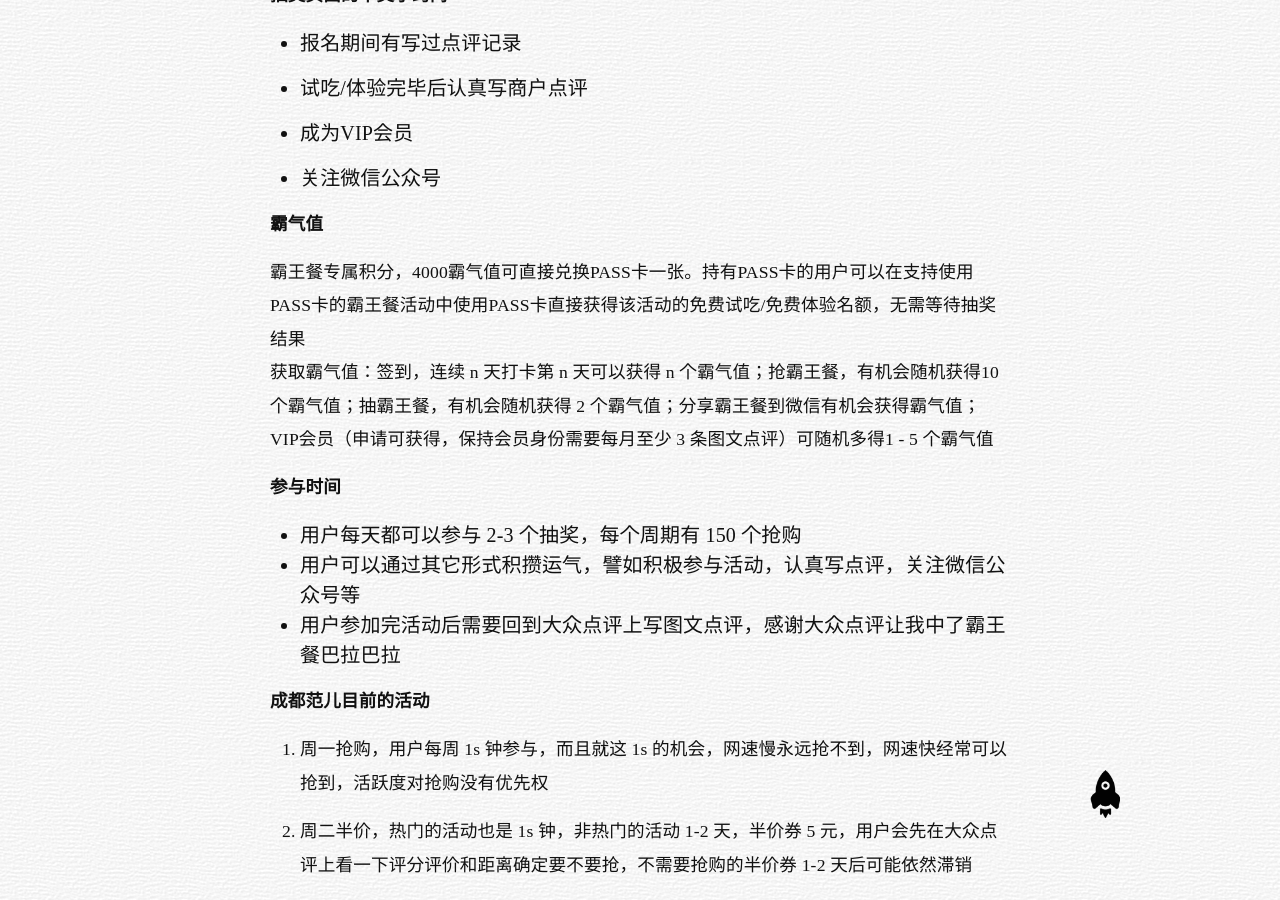
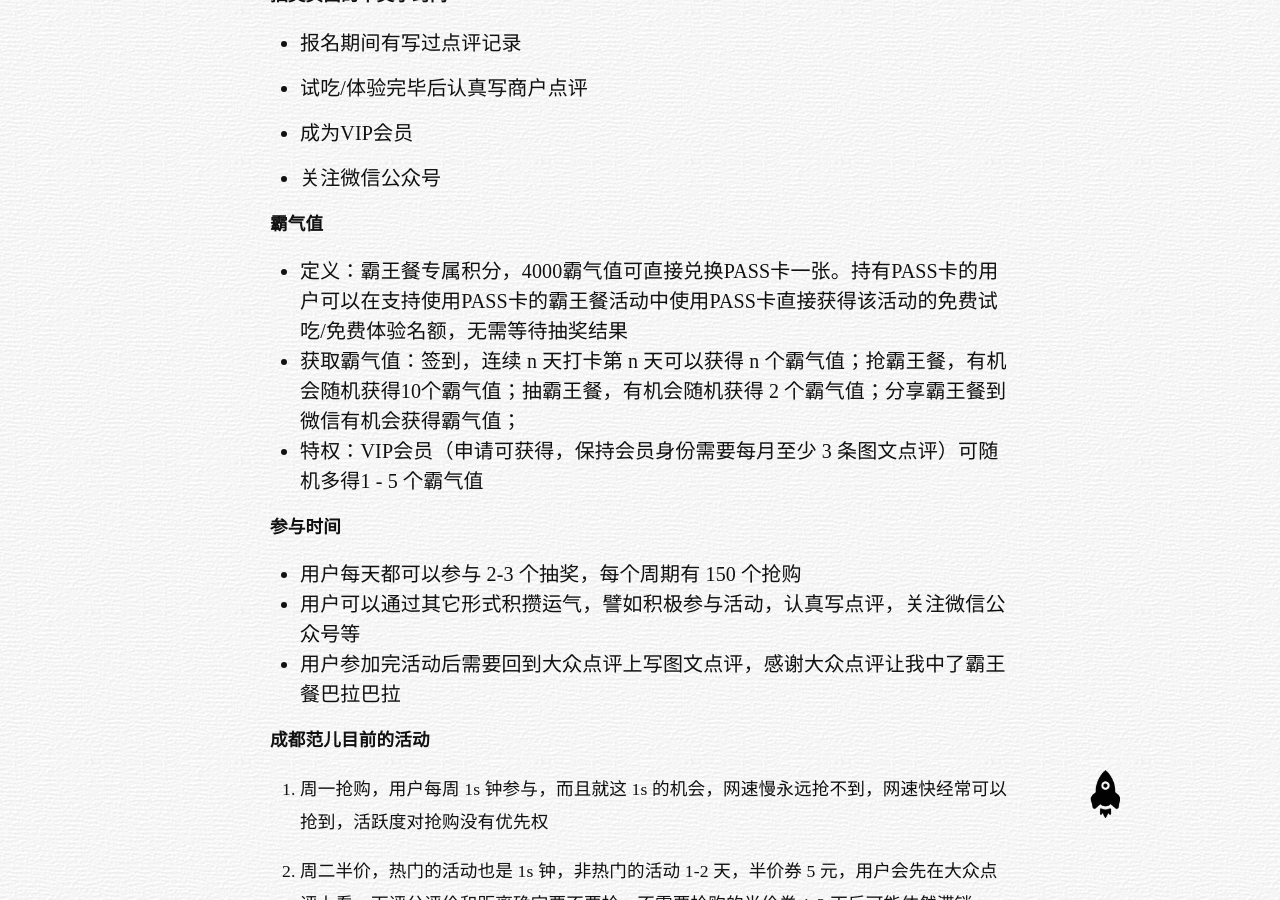
Before and after one commit to Besideme/besideme.github.io, a Jekyll site: the page built from _posts/2016-11-18-dp-bwcmodel.md, in a window 1280 px wide and 900 px high, scrolled down 888 px. Built offline with Jekyll 4.4.1, drawn with Linux system fonts in a browser that asks for light colours; nearby versions of some CDN libraries; comment, search, counter and statistics services are not loaded.

Commit message:
Update 2016-11-18-dp-bwcmodel.md

```diff
--- a/_posts/2016-11-18-dp-bwcmodel.md
+++ b/_posts/2016-11-18-dp-bwcmodel.md
@@ -36,9 +36,9 @@
 
 **霸气值**
 
-霸王餐专属积分，4000霸气值可直接兑换PASS卡一张。持有PASS卡的用户可以在支持使用PASS卡的霸王餐活动中使用PASS卡直接获得该活动的免费试吃/免费体验名额，无需等待抽奖结果
-获取霸气值：签到，连续 n 天打卡第 n 天可以获得 n 个霸气值；抢霸王餐，有机会随机获得10个霸气值；抽霸王餐，有机会随机获得 2 个霸气值；分享霸王餐到微信有机会获得霸气值；
-VIP会员（申请可获得，保持会员身份需要每月至少 3 条图文点评）可随机多得1 - 5 个霸气值
+- 定义：霸王餐专属积分，4000霸气值可直接兑换PASS卡一张。持有PASS卡的用户可以在支持使用PASS卡的霸王餐活动中使用PASS卡直接获得该活动的免费试吃/免费体验名额，无需等待抽奖结果
+- 获取霸气值：签到，连续 n 天打卡第 n 天可以获得 n 个霸气值；抢霸王餐，有机会随机获得10个霸气值；抽霸王餐，有机会随机获得 2 个霸气值；分享霸王餐到微信有机会获得霸气值；
+- 特权：VIP会员（申请可获得，保持会员身份需要每月至少 3 条图文点评）可随机多得1 - 5 个霸气值
 
 **参与时间**
 
@@ -60,4 +60,4 @@
 
 6. 送票福利，站外参与：加范儿姐微信，发送 活动名称 + 用户姓名 + 手机号 给范儿姐，公开朋友圈权限，配走心转发语 分享文章到朋友圈，活动真爱粉有机会获得，如果活动已结束，参与完活动的用户需要搜索才能再看到活动，如何写走心评论？
 
-积分体系：用户主动获取积分的动力在于积分有大用处
+> 积分体系：用户主动获取积分的动力在于积分有大用处
```
Also changed, not shown: other parts of _posts/2016-11-18-dp-bwcmodel.md (+1 -1 lines).
